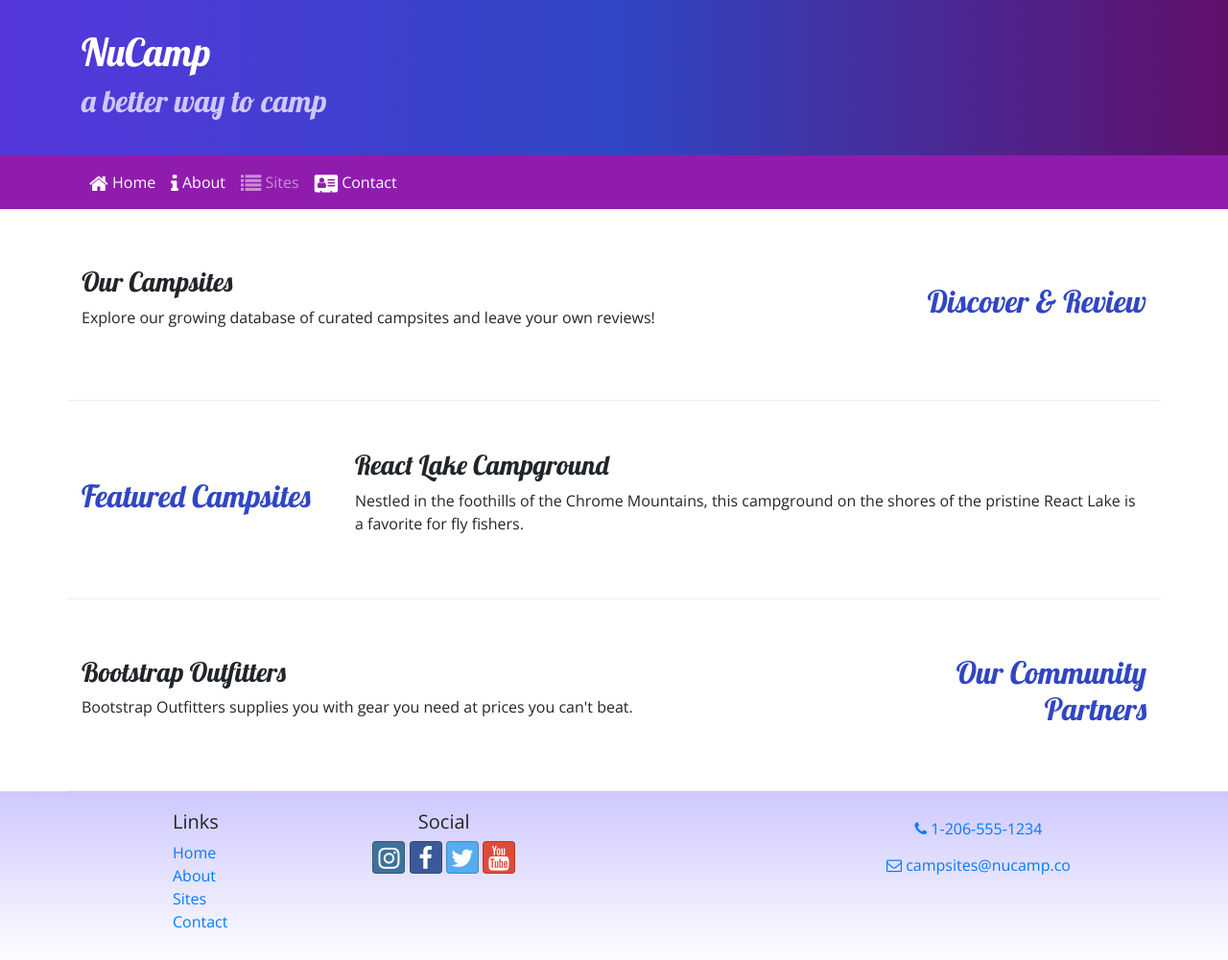
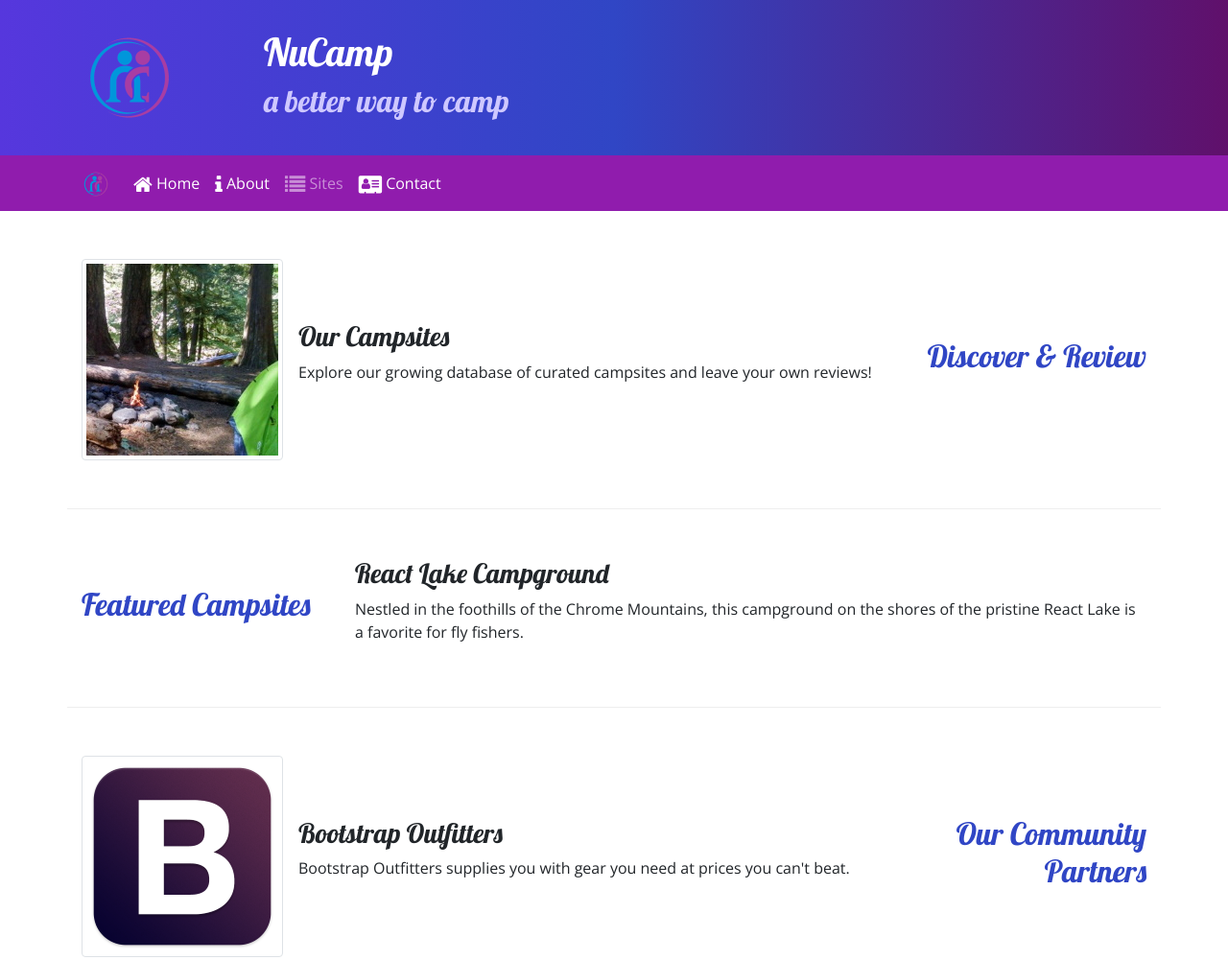
Before and after one commit to laminarhealth/nucampsite, a website: page index.html in a window 1280 px wide. Shown: the top 1001 px of the page at 96% size. Drawn offline with nearby package versions, Linux system fonts and the light colour scheme.

Commit message:
Images and Media

```diff
--- a/index.html
+++ b/index.html
@@ -21,6 +21,9 @@
     <header class="jumbotron jumbotron-fluid">
         <div class="container">
             <div class="row">
+                <div class="col-4 col-sm-3 col-md-2 align-self-center">
+                    <a href="#"><img src="img/logo.png" class="img-fluid" /></a>
+                 </div>
                 <div class="col">
                     <h1>NuCamp</h1>
                     <h2>a better way to camp</h2>
@@ -31,7 +34,8 @@
 
     <nav class="navbar navbar-expand-sm navbar-dark sticky-top">
         <div class="container">
-            <button class="navbar-toggler ml-auto" type="button" data-toggle="collapse" data-target="#nucampNavbar">
+            <a class="navbar-brand" href="#"><img src="img/logo.png" height="30" width="30" /></a>
+            <button class="navbar-toggler" type="button" data-toggle="collapse" data-target="#nucampNavbar">
                 <span class="navbar-toggler-icon"></span>
             </button>
             <div class="collapse navbar-collapse" id="nucampNavbar">
@@ -51,9 +55,12 @@
                 <h2 class="text-sm-right">Discover & Review</h2>
             </div>
             <div class="col">
-                <h3>Our Campsites</h3>
-                <div class="d-none d-sm-block">
-                    <p>Explore our growing database of curated campsites and leave your own reviews!</p>
+                <div class="media">
+                    <img class="d-flex mr-3 img-thumbnail" src="img/breadcrumb-trail-thumb.jpg" alt="Breadcrumb Trail" />
+                    <div class="media-body align-self-center">
+                        <h3>Our Campsites</h3>
+                        <p class="d-none d-sm-block">Explore our growing database of curated campsites and leave your own reviews!</p>
+                    </div>
                 </div>
             </div>
         </div>
@@ -75,9 +82,12 @@
                 <h2 class="text-sm-right">Our Community Partners</h2>
             </div>
             <div class="col">
-                <h3>Bootstrap Outfitters</h3>
-                <div class="d-none d-sm-block">
-                    <p>Bootstrap Outfitters supplies you with gear you need at prices you can't beat.</p>
+                <div class="media">
+                    <img class="d-flex mr-3 img-thumbnail" src="img/bootstrap-thumb.png" alt="Bootstrap Outfitters" />
+                    <div class="media-body align-self-center">
+                        <h3>Bootstrap Outfitters</h3>
+                        <p class="d-none d-sm-block">Bootstrap Outfitters supplies you with gear you need at prices you can't beat.</p>
+                    </div>
                 </div>
             </div>
         </div>
```
Also changed, not shown: aboutus.html (+5 -1 lines), contactus.html (+5 -1 lines), img/bootstrap-thumb.png (added), img/breadcrumb-trail-thumb.jpg (added), img/breadcrumb-trail.jpg (added), img/chrome-river-thumb.jpg (added), img/chrome-river.jpg (added), img/logo.png (added), img/react-lake-thumb.jpg (added), img/react-lake.jpg (added), 1 other file.
